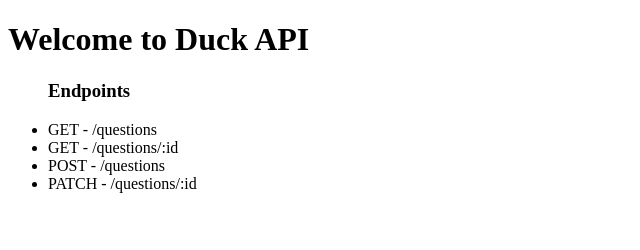
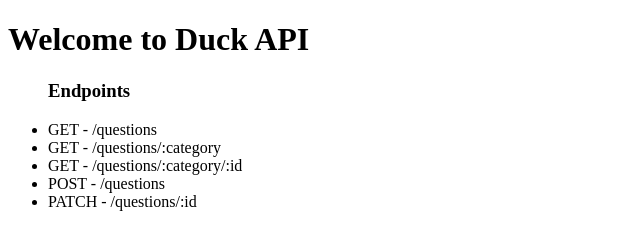
Before and after one commit to Tellur89/duck-server, a website: page index.html in a window 1280 px wide. Shown: the whole page, without its empty margins (0-640 px from the left). Drawn offline with Linux system fonts and the light colour scheme.

Commit message:
add another li to ul

```diff
--- a/index.html
+++ b/index.html
@@ -11,7 +11,8 @@
 		<ul>
 			<h3>Endpoints</h3>
 			<li>GET - /questions</li>
-			<li>GET - /questions/:id</li>
+			<li>GET - /questions/:category</li>
+			<li>GET - /questions/:category/:id</li>
 			<li>POST - /questions</li>
 			<li>PATCH - /questions/:id</li>
 		</ul>
```
